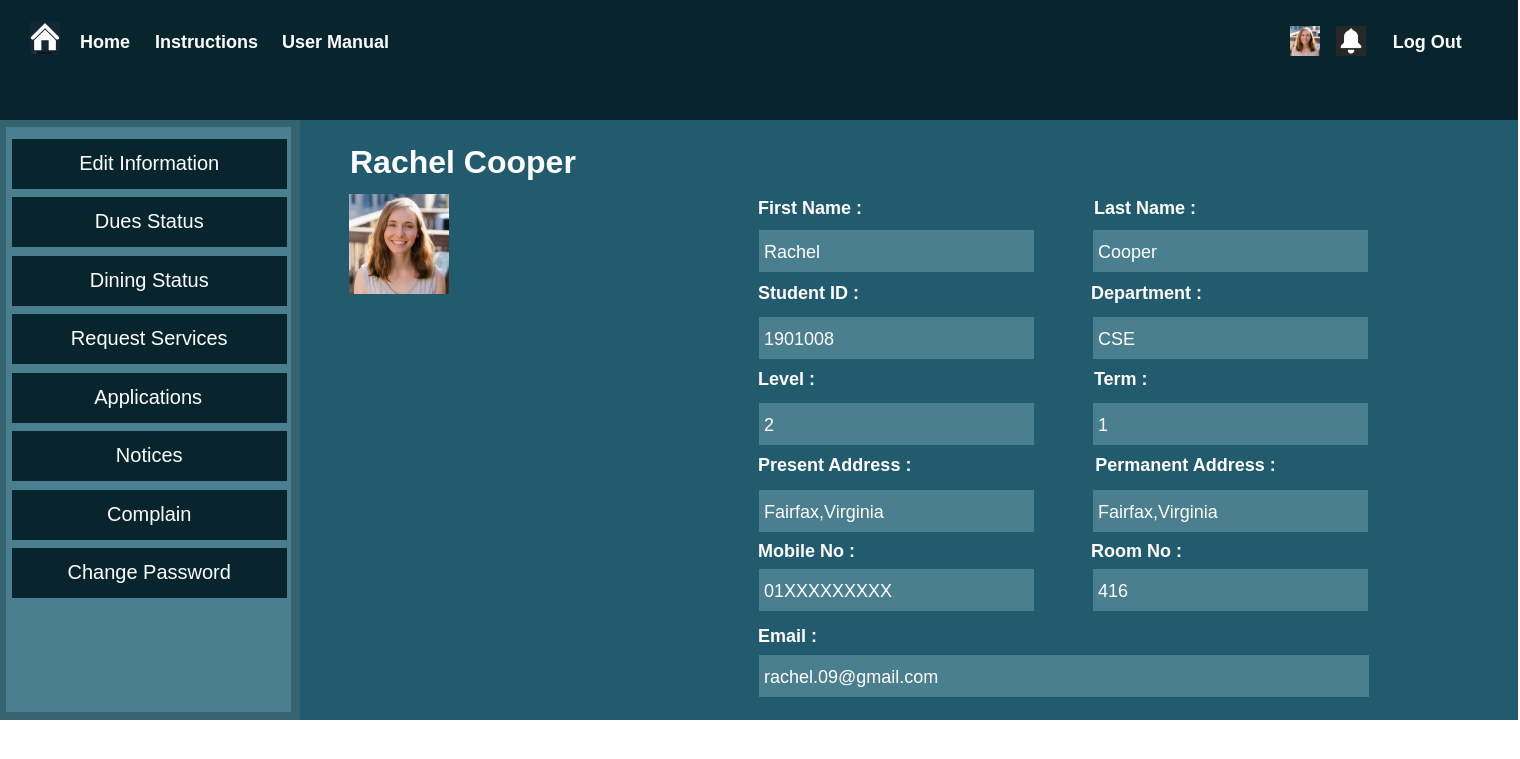
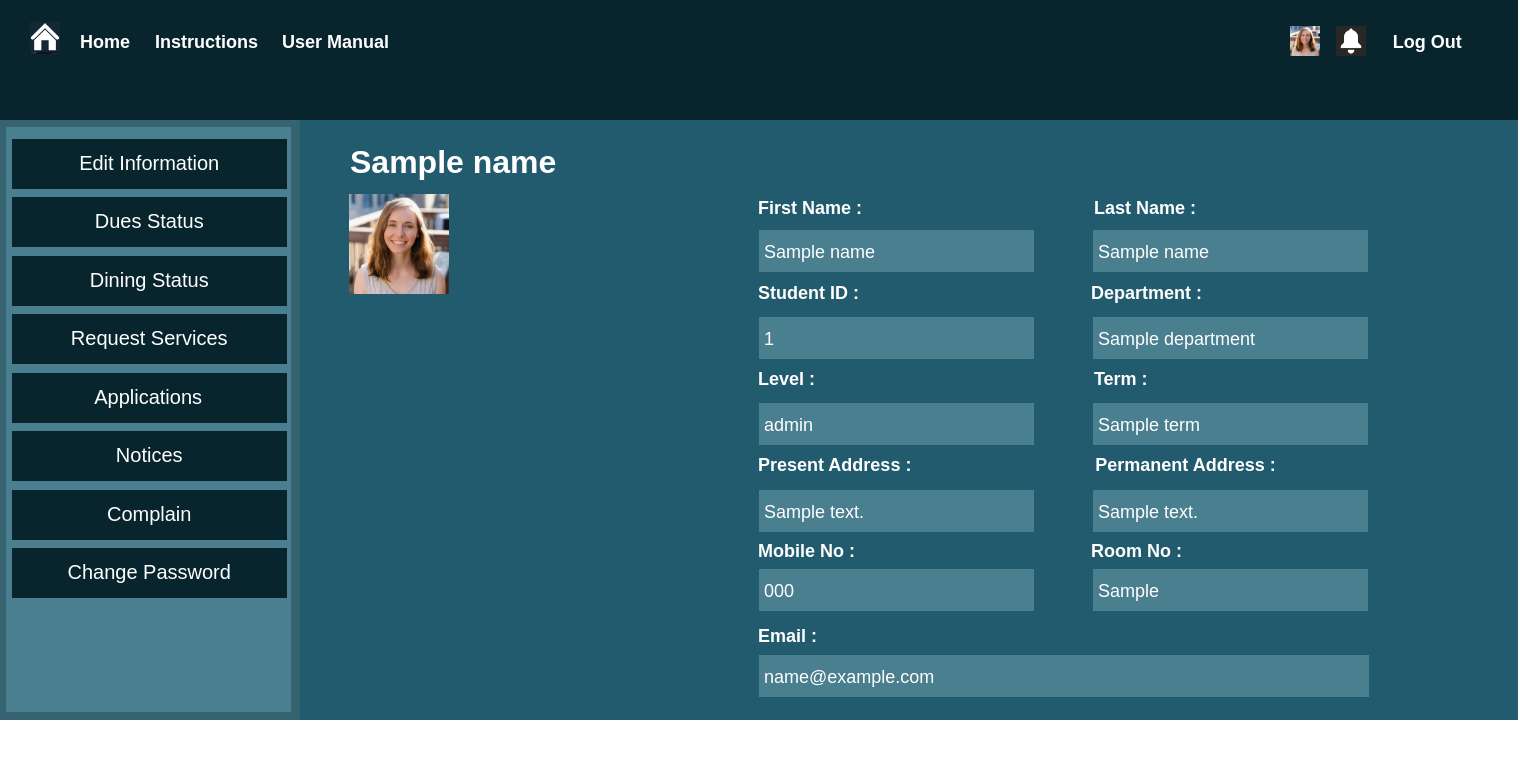
Before and after one commit to BDeshiDev/Hall-Management-ISD-326, a Django app: template RoomAllotment/templates/RoomAllotment/student_profile.html in a window 1520 px wide. Shown: the top 759 px of the page. Run offline with Django 4.2, Linux system fonts and the light colour scheme; the template is opened without the code that fills it: most values are stand-ins (such as "Sample title", 1, 10 or a date in 2020); some libraries are stand-ins or nearby versions.

Commit message:
hooked up basic student views - sabbir

```diff
--- a/RoomAllotment/templates/RoomAllotment/student_profile.html
+++ b/RoomAllotment/templates/RoomAllotment/student_profile.html
@@ -468,7 +468,7 @@
       </div>
          <p>
                     <br><br><br><br><br><br><br>
-                    <font size="6" style="margin-left: 350px; color:white; font-weight: bold">Rachel Cooper</font>
+                    <font size="6" style="margin-left: 350px; color:white; font-weight: bold">{{name}}</font>
 
 
                     <div class="image_box2">
@@ -481,11 +481,11 @@
                     <br>
                     <div class="info_box1">
                     <p></p>
-                    <font size="4" style="margin-left: 5px; color:white; ">Rachel</font>
+                    <font size="4" style="margin-left: 5px; color:white; ">{{name}}</font>
                     </div>
                     <div class="info_box2">
                     <p></p>
-                    <font size="4" style="margin-left: 5px; color:white; ">Cooper</font>
+                    <font size="4" style="margin-left: 5px; color:white; ">{{name}}</font>
                     </div>
 
                     <br><br><br>
@@ -496,11 +496,11 @@
                     <br>
                     <div class="info_box3">
                     <p></p>
-                    <font size="4" style="margin-left: 5px; color:white; ">1901008</font>
+                    <font size="4" style="margin-left: 5px; color:white; ">{{student_id}}</font>
                     </div>
                     <div class="info_box4">
                     <p></p>
-                    <font size="4" style="margin-left: 5px; color:white; ">CSE</font>
+                    <font size="4" style="margin-left: 5px; color:white; ">{{department}}</font>
                     </div>
 
                     <br><br><br>
@@ -511,11 +511,11 @@
                     <br>
                     <div class="info_box5">
                     <p></p>
-                    <font size="4" style="margin-left: 5px; color:white; ">2</font>
+                    <font size="4" style="margin-left: 5px; color:white; ">{{level}}</font>
                     </div>
                     <div class="info_box6">
                     <p></p>
-                    <font size="4" style="margin-left: 5px; color:white; ">1</font>
+                    <font size="4" style="margin-left: 5px; color:white; ">{{term}}</font>
                     </div>
 
                     <br><br><br>
@@ -526,11 +526,11 @@
                     <br>
                     <div class="info_box7">
                     <p></p>
-                    <font size="4" style="margin-left: 5px; color:white; ">Fairfax,Virginia</font>
+                    <font size="4" style="margin-left: 5px; color:white; ">{{present_address}}</font>
                     </div>
                     <div class="info_box8">
                     <p></p>
-                    <font size="4" style="margin-left: 5px; color:white; ">Fairfax,Virginia</font>
+                    <font size="4" style="margin-left: 5px; color:white; ">{{permanent_address}}</font>
                     </div>
 
                     <br><br><br>
@@ -541,11 +541,11 @@
                     <br>
                     <div class="info_box9">
                     <p></p>
-                    <font size="4" style="margin-left: 5px; color:white; ">01XXXXXXXXX</font>
+                    <font size="4" style="margin-left: 5px; color:white; ">{{mobile_no}}</font>
                     </div>
                     <div class="info_box10">
                     <p></p>
-                    <font size="4" style="margin-left: 5px; color:white; ">416</font>
+                    <font size="4" style="margin-left: 5px; color:white; ">{{room_no}}</font>
                     </div>
 
                     <br><br><br>
@@ -555,7 +555,7 @@
                     <br>
                     <div class="info_box11">
                     <p></p>
-                    <font size="4" style="margin-left: 5px; color:white; ">rachel.09@gmail.com</font>
+                    <font size="4" style="margin-left: 5px; color:white; ">{{email}}</font>
                     </div>
 
 
@@ -608,8 +608,9 @@
                    </div>
                   </div>
 
-
+        <a href="/logout">
         <font size="4" style="margin-left: 1000px; color:white; font-weight: bold">Log Out</font>
+        </a>
         </p>
    </div>
 </body>
```
Also changed, not shown: RoomAllotment/templates/RoomAllotment/home_page.html (+8 -2 lines), RoomAllotment/views.py (+104 -47 lines).
